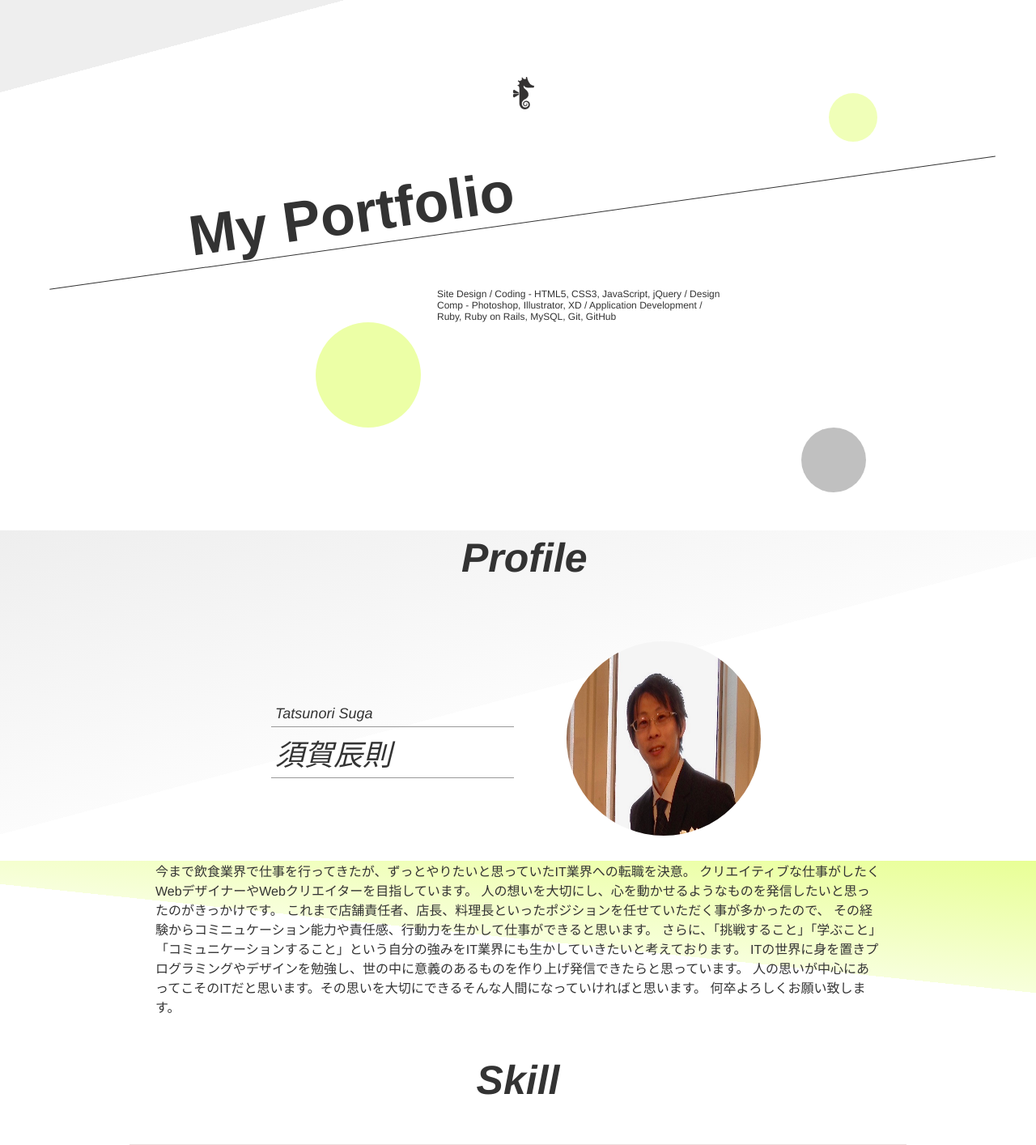
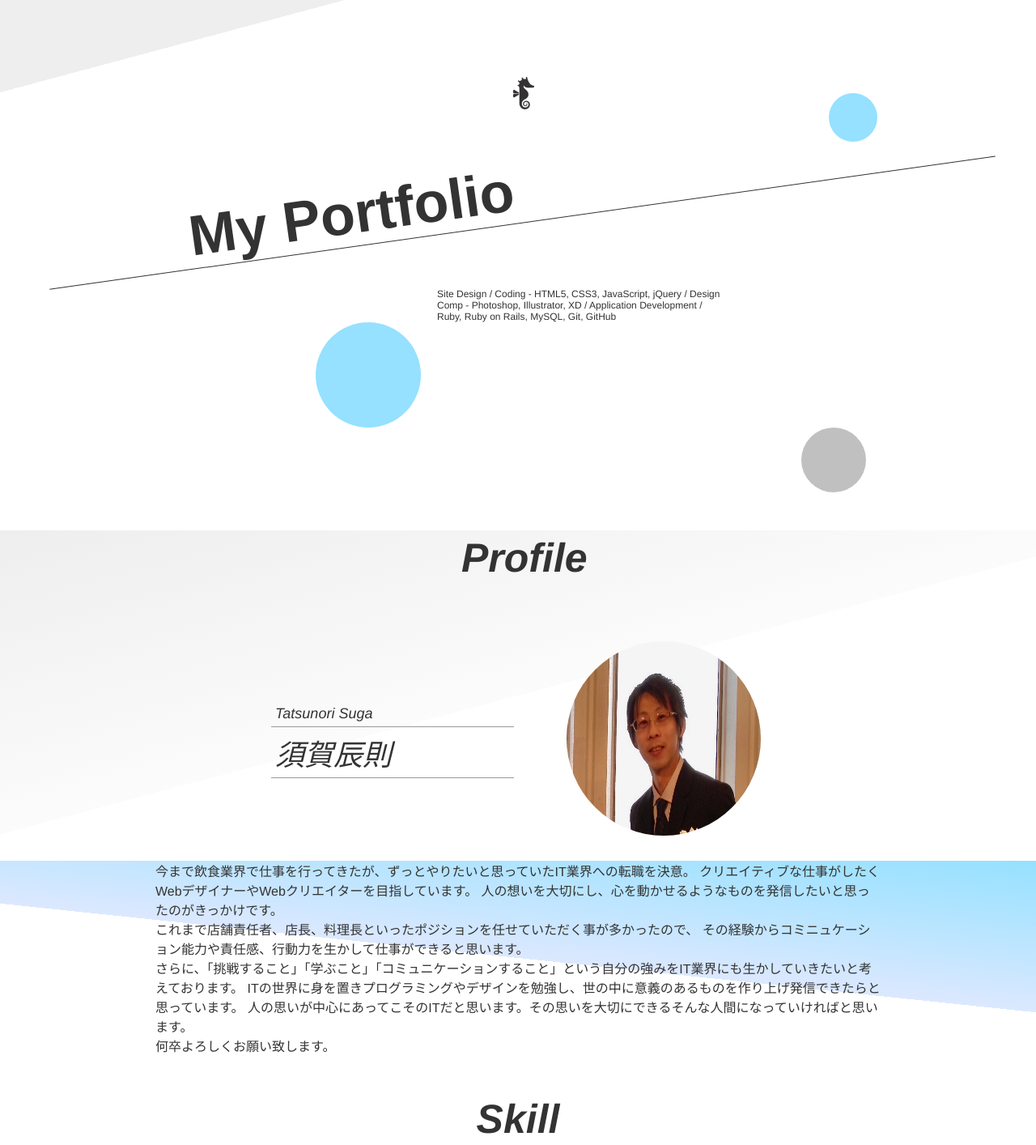
Before and after one commit to B0elena/MyPortfolio, a plain HTML site: page index.html in a window 1280 px wide. Shown: the part 85-1499 px from the top of the page at 81% size. Drawn offline with nearby package versions, Linux system fonts and the light colour scheme.

Commit message:
色修正

```diff
--- a/index.html
+++ b/index.html
@@ -85,12 +85,12 @@
         <p class="introduction-text effect-fade">
           今まで飲食業界で仕事を行ってきたが、ずっとやりたいと思っていたIT業界への転職を決意。
           クリエイティブな仕事がしたくWebデザイナーやWebクリエイターを目指しています。
-          人の想いを大切にし、心を動かせるようなものを発信したいと思ったのがきっかけです。
+          人の想いを大切にし、心を動かせるようなものを発信したいと思ったのがきっかけです。<br>
           これまで店舗責任者、店長、料理長といったポジションを任せていただく事が多かったので、
-          その経験からコミニュケーション能力や責任感、行動力を生かして仕事ができると思います。
+          その経験からコミニュケーション能力や責任感、行動力を生かして仕事ができると思います。<br>
           さらに、「挑戦すること」「学ぶこと」「コミュニケーションすること」という自分の強みをIT業界にも生かしていきたいと考えております。
           ITの世界に身を置きプログラミングやデザインを勉強し、世の中に意義のあるものを作り上げ発信できたらと思っています。
-          人の思いが中心にあってこそのITだと思います。その思いを大切にできるそんな人間になっていければと思います。
+          人の思いが中心にあってこそのITだと思います。その思いを大切にできるそんな人間になっていければと思います。<br>
           何卒よろしくお願い致します。
         </p>
       </section>
--- a/stylesheet/index.css
+++ b/stylesheet/index.css
@@ -179,14 +179,14 @@ nav .inner ul li a:hover {
   width: 60px;
   height: 60px;
   border-radius: 30px;
-  background: rgba(217, 255, 79, 0.4);
+  background: rgba(79, 205, 255, 0.6);
 }
 
 .circle-b {
   width: 130px;
   height: 130px;
   border-radius: 75px;
-  background: rgba(217, 255, 79, 0.5);
+  background: rgba(79, 205, 255, 0.6);
 }
 
 .circle-c {
@@ -238,7 +238,7 @@ nav .inner ul li a:hover {
 }
 
 .introduction-content-b {
-  background:  linear-gradient(6deg, #fff, #fff 50%, rgba(217, 255, 79, 0.2) 50%, rgba(217, 255, 79, 0.6));
+  background:  linear-gradient(6deg, #fff, #fff 50%, rgba(79, 141, 255, 0.2) 50%, rgba(79, 205, 255, 0.6));
 }
 
 .introduction-title {
```
